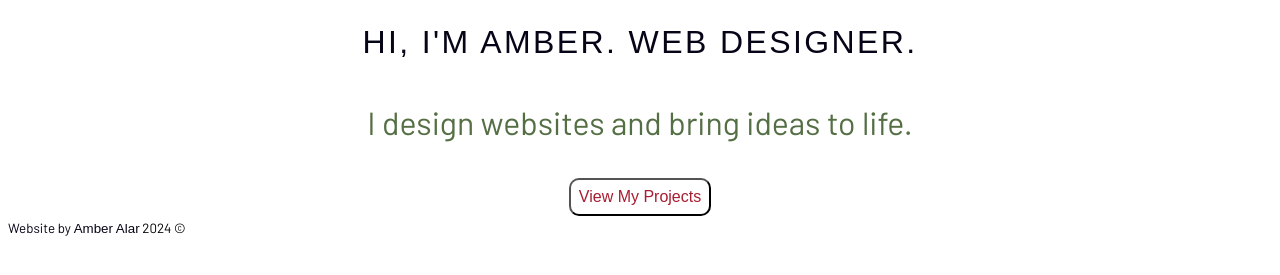
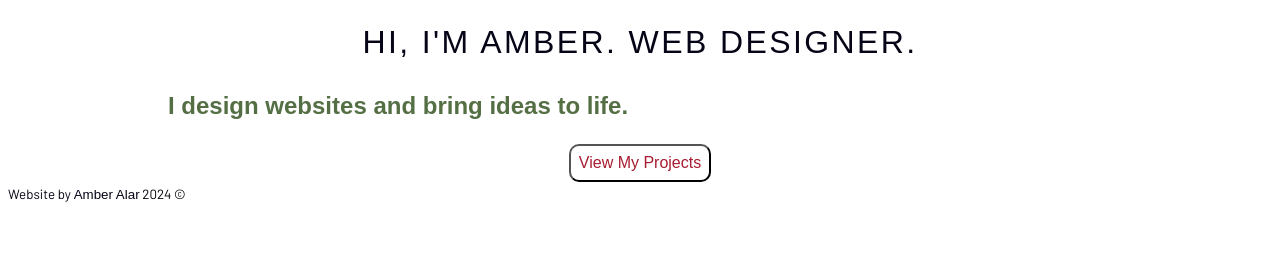
Before and after one commit to ambercodesthings/ambercodesthings.github.io, a plain HTML site: page index.html in a window 1280 px wide. Shown: the part 221-496 px from the top of the page. Drawn offline with Linux system fonts and the light colour scheme.

Commit message:
alt text added

```diff
--- a/index.html
+++ b/index.html
@@ -51,9 +51,9 @@ p, body, small {
     <h1>
         Hi, I'm Amber. Web Designer.
     </h1>
-    <p class="tagline">I design websites and bring ideas to life. </p>
+    <h2>I design websites and bring ideas to life.</h2>
 
-    <a href="projects.html"><button class="home-page-button">View My Projects</button>
+    <a href="projects.html"><button class="home-page-button" alt="View My Projects">View My Projects</button>
 
 
    </main>
```
